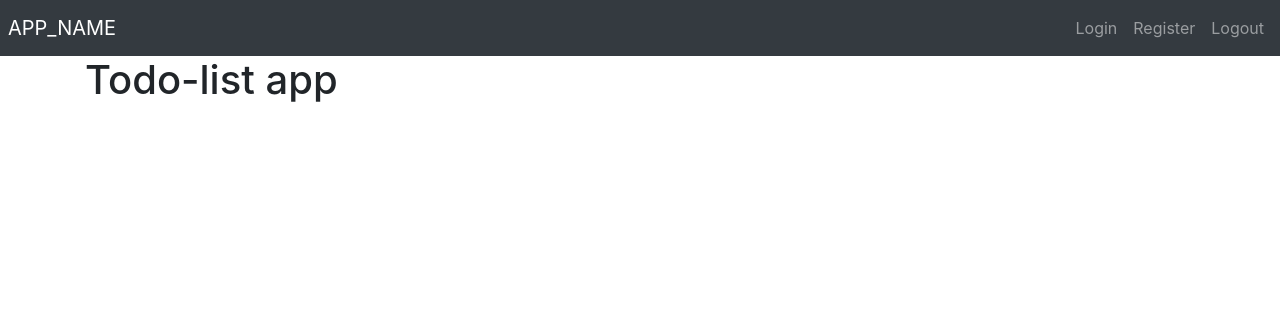
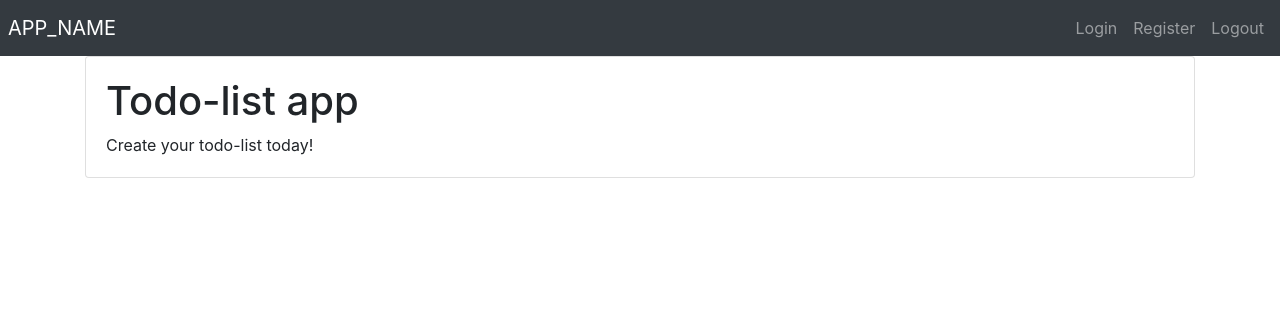
Before and after one commit to Gi0vanniM/todo-list, a PHP site: template views/home/index.php in a window 1280 px wide. Shown: the top 316 px of the page. Run offline with PHP 8.4, Linux system fonts and the light colour scheme; the template is opened without the code that fills it, so the values that code supplies are empty; a stand-in replaces the project's code that opens the database connection; some libraries are stand-ins or nearby versions.

Commit message:
start of home index

```diff
--- a/views/home/index.php
+++ b/views/home/index.php
@@ -1,3 +1,8 @@
 <div class="container">
-    <h1>Todo-list app</h1>
+    <div class="card">
+        <div class="card-body">
+            <h1>Todo-list app</h1>
+            <p class="card-text">Create your todo-list today!</p>
+        </div>
+    </div>
 </div>
```
